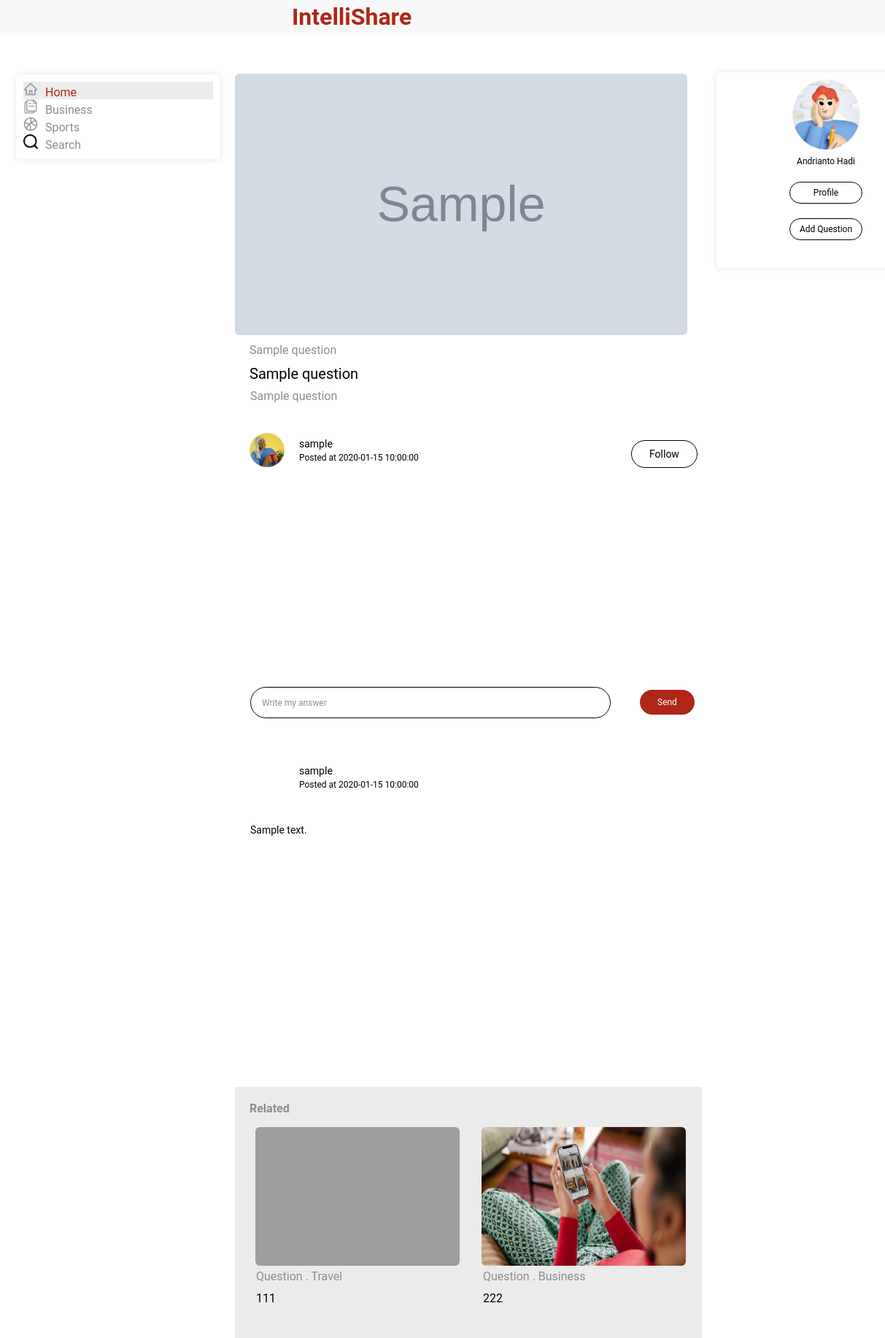
After one commit to Chloeiw/CITS5505-project2, a Flask app: template templates/questionDetails_v1.html in a window 1600 px wide. The commit adds this page. Shown: the whole page at 73% size, without its empty margins (318-1531 px from the left). Run offline with Flask 3, Linux system fonts and the light colour scheme; the template is opened without the code that fills it: most values are stand-ins (such as "Sample title", 1, 10 or a date in 2020); grey boxes marked "Sample" are stand-in pictures; grey boxes are pictures that could not be loaded.

Commit message:
submit question & answers

```diff
--- a/app.py
+++ b/app.py
@@ -1,20 +1,91 @@
-from flask import Flask, render_template, request, url_for
+from flask import Flask, render_template, request, redirect, url_for, send_from_directory
+from datetime import datetime
+import os
 
 app = Flask(__name__, static_url_path='/static')
 
-# Define routes
+# Configure upload folder and allowed extensions
+UPLOAD_FOLDER = 'uploads'
+ALLOWED_EXTENSIONS = {'png', 'jpg', 'jpeg', 'gif'}
+app.config['UPLOAD_FOLDER'] = UPLOAD_FOLDER
+
+# Ensure the upload directory exists
+if not os.path.exists(UPLOAD_FOLDER):
+    os.makedirs(UPLOAD_FOLDER)
+
+# Temporary data storage
+questions = []
+answers = []
+
+# Check if the uploaded file is allowed
+def allowed_file(filename):
+    return '.' in filename and \
+           filename.rsplit('.', 1)[1].lower() in ALLOWED_EXTENSIONS
+
+# Route for the main page where questions can be added
 @app.route('/')
 def index():
     return render_template('addQuestion_v1.html')
 
+# Route to handle question submissions
 @app.route('/submit', methods=['POST'])
 def submit():
     if request.method == 'POST':
         title = request.form['title']
         subtitle = request.form['subtitle']
         question = request.form['question']
-        print(f'Title: {title}, Subtitle: {subtitle}, Question: {question}')
-        return 'Question submitted successfully!'
+        username = "Andrianto Hadi"  # This should be dynamically set based on the current user in a real app
+        submission_time = datetime.now().strftime('%d %b %Y %H:%M:%S')
+
+        question_id = len(questions) + 1
+        questions.append({
+            'id': question_id,
+            'title': title,
+            'subtitle': subtitle,
+            'question': question,
+            'username': username,
+            'submission_time': submission_time
+        })
+
+        return redirect(url_for('question_details', question_id=question_id))
+
+# Route to display question details and answers
+@app.route('/questionDetails_v1/<int:question_id>')
+def question_details(question_id):
+    question = next((q for q in questions if q['id'] == question_id), None)
+    if not question:
+        return "Question not found", 404
+    question_answers = [a for a in answers if a['question_id'] == question_id]
+    return render_template('questionDetails_v1.html', question=question, answers=question_answers)
+
+# Route to handle answer submissions
+@app.route('/questionDetails_v1', methods=['POST'])
+def answer():
+    question_id = int(request.form['question_id'])
+    answer_text = request.form['answer']
+    answer_time = datetime.now().strftime('%d %b %Y %H:%M:%S')
+    answer = {
+        'question_id': question_id,
+        'text': answer_text,
+        'username': "User",  # This should be dynamically set based on the current user in a real app
+        'answer_time': answer_time
+    }
+
+    # Handle file upload
+    if 'file' in request.files:
+        file = request.files['file']
+        if file and allowed_file(file.filename):
+            filename = file.filename
+            filepath = os.path.join(app.config['UPLOAD_FOLDER'], filename)
+            file.save(filepath)
+            answer['image'] = filename
+
+    answers.append(answer)
+    return redirect(url_for('question_details', question_id=question_id))
+
+@app.route('/uploads/<filename>')
+def uploaded_file(filename):
+    return send_from_directory(app.config['UPLOAD_FOLDER'], filename)
 
 if __name__ == '__main__':
     app.run(debug=True)
--- a/static/styles1.css
+++ b/static/styles1.css
@@ -230,7 +230,7 @@
 .answer1 #write{
     position: absolute;
     padding-left: 15px;
-    width: 502px;
+    width: 475px;
     height: 39px;
     top: 941px;
     left: 661px;
@@ -245,8 +245,8 @@
 }
 .answer1 #button-send{
     position: absolute;
-    top: 940px;
-    left: 1183px;
+    top: 945px;
+    left: 1195px;
     border-radius: 100px;
     gap: 8px;
     font-family: Roboto;
--- a/templates/addQuestion.html
+++ b/templates/addQuestion.html
@@ -15,7 +15,6 @@
         IntelliShare
     </span>
   </div>
-
 
   <div class="menubar">
     <div class="element" id="home"><img src="home.png" alt="home"><a href="">Home</a></div>
--- /dev/null
+++ b/templates/questionDetails_v1.html
@@ -0,0 +1,72 @@
+<!DOCTYPE html>
+<html lang="en">
+<head>
+    <meta charset="UTF-8">
+    <meta name="viewport" content="width=device-width, initial-scale=1.0">
+    <title>Question Details</title>
+    <link rel="stylesheet" href="{{ url_for('static', filename='styles1.css') }}">
+</head>
+<body>
+    <div id="container">
+        <span class="title">IntelliShare</span>
+    </div>
+    <div class="menubar">
+        <div class="element" id="home"><img src="{{ url_for('static', filename='home.png') }}" alt="home"><a href="">Home</a></div>
+        <div class="element" id="business"><img src="{{ url_for('static', filename='business.png') }}" alt="business"><a href="">Business</a></div>
+        <div class="element" id="sports"><img src="{{ url_for('static', filename='sports.png') }}" alt="sports"><a href="">Sports</a></div>
+        <div class="element" id="search"><img src="{{ url_for('static', filename='search.png') }}" alt="search"><a href="">Search</a></div>
+    </div>
+
+    <!-- Content -->
+    <div class="comment1">
+        <div class="contentpic">
+            <img src="{{ url_for('uploaded_file', filename=question.image) }}" alt="Content Picture">
+        </div>
+        <span class="usericon"><img src="{{ url_for('static', filename='usericon.png') }}" alt=""></span>
+        <span class="usernameComment">{{ question.username }}</span>
+        <span class="lastreply">Posted at {{ question.submission_time }}</span>
+        <button type="follow" class="button-follow" onclick="">Follow</button>
+        <span id="group">{{ question.title }}</span>
+        <span id="title">{{ question.subtitle }}</span>
+        <span id="summary">{{ question.question }}</span>
+        <div class="answer1">
+            <form action="/questionDetails_v1" method="post" enctype="multipart/form-data">
+                <input type="hidden" name="question_id" value="{{ question.id }}">
+                <input type="text" id="write" name="answer" placeholder="Write my answer">
+                <input type="file" name="file" accept="image/*">
+                <button type="submit" id="button-send">Send</button>
+            </form>
+        </div>
+    </div>
+<!-- Display answers -->
+<div class="post2">
+    {% for answer in answers %}
+    <div class="answer-block">
+        <span class="usernameAnswer">{{ answer.username }}</span>
+        <span class="lastAnswer">Posted at {{ answer.answer_time }}</span>
+        {% if answer.image %}
+        <img src="{{ url_for('uploaded_file', filename=answer.image) }}" alt="Answer Image">
+        {% endif %}
+        <p>{{ answer.text }}</p>
+    </div>
+    {% endfor %}
+</div>
+
+    <div class="relatedContainer">
+        <span class="titleRelated">Related</span>
+        <span id="related1"><a href=""><img src="{{ url_for('static', filename='related1.png') }}" alt="related1"></a></span>
+        <span id="related2"><a href=""><img src="{{ url_for('static', filename='related2.png') }}" alt="related2"></a></span>
+        <span id="related1Title"><a href="" style="text-decoration: none; color: #8F8D90;">Question . Travel</a></span>
+        <span id="related2Title"><a href="" style="text-decoration: none; color: #8F8D90;">Question . Business</a></span>
+        <span id="related1Heading">111</span>
+        <span id="related2Heading">222</span>
+    </div>
+
+    <div class="profilemenu">
+        <button type="profile" class="button-profile" onclick="">Profile</button>
+        <button type="addQuestion" class="button-addQuestion" onclick="">Add Question</button>
+        <span class="userpic"><img src="{{ url_for('static', filename='userpic.png') }}" alt="userpic"></span>
+        <span class="username">Andrianto Hadi</span>
+    </div>
+</body>
+</html>
```
